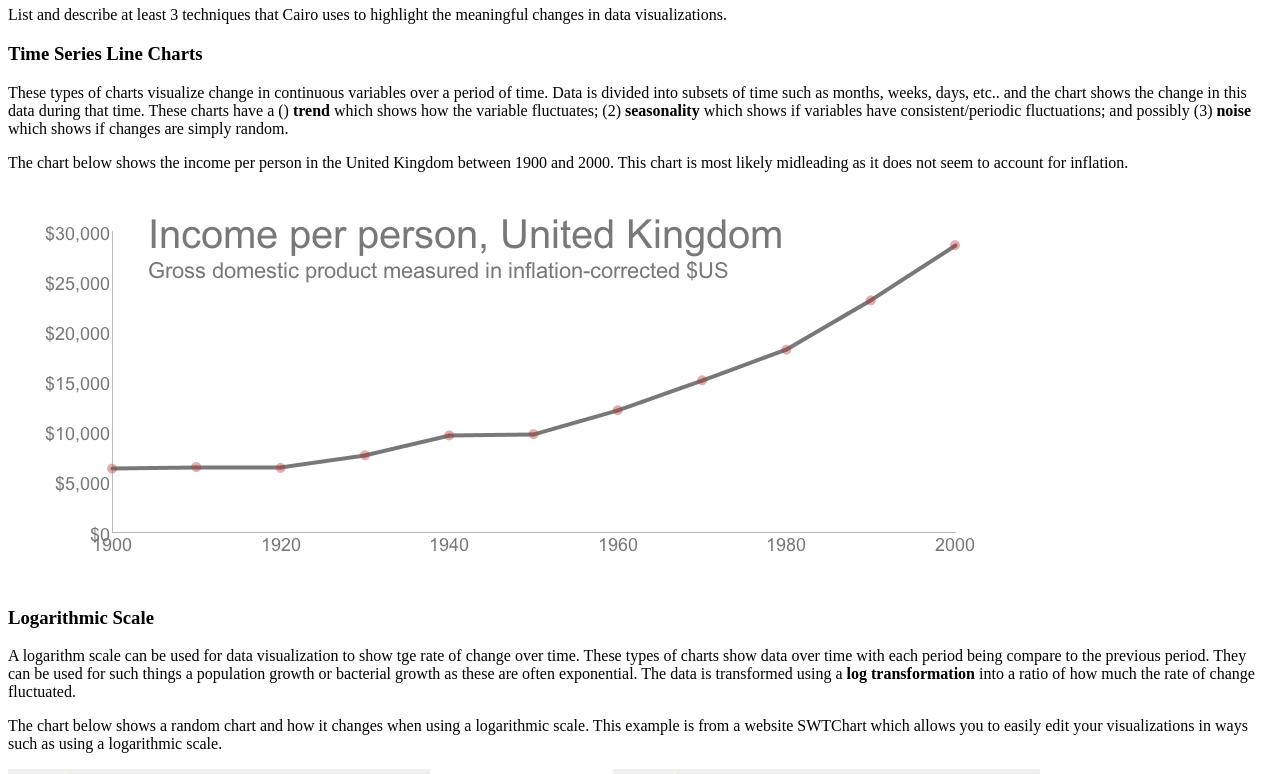
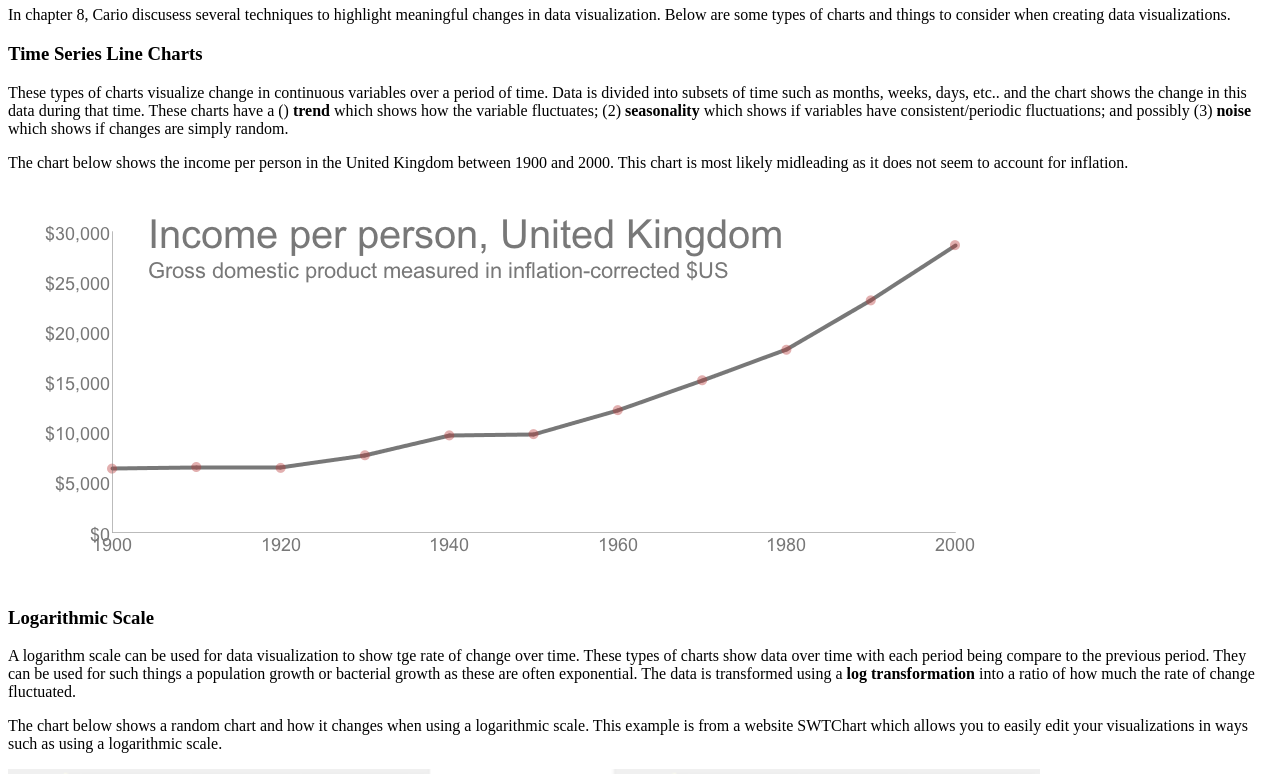
Before and after one commit to SarahBridges/NeedTitle, a plain HTML site: page index.html in a window 1280 px wide. Shown: the part 60-834 px from the top of the page. Drawn offline with Linux system fonts and the light colour scheme.

Commit message:
Update index.html

```diff
--- a/index.html
+++ b/index.html
@@ -1,9 +1,9 @@
 <html>
 <body>
 <h1>Revealing Change</h1>
-List and describe at least 3 techniques that
-Cairo uses to highlight the meaningful changes
-in data visualizations.
+<p>In chapter 8, Cario discusess several techniques to highlight meaningful changes in data
+visualization. Below are some types of charts and things to consider when creating data visualizations.
+</p>
 
 
 <h3>Time Series Line Charts</h3>
```
